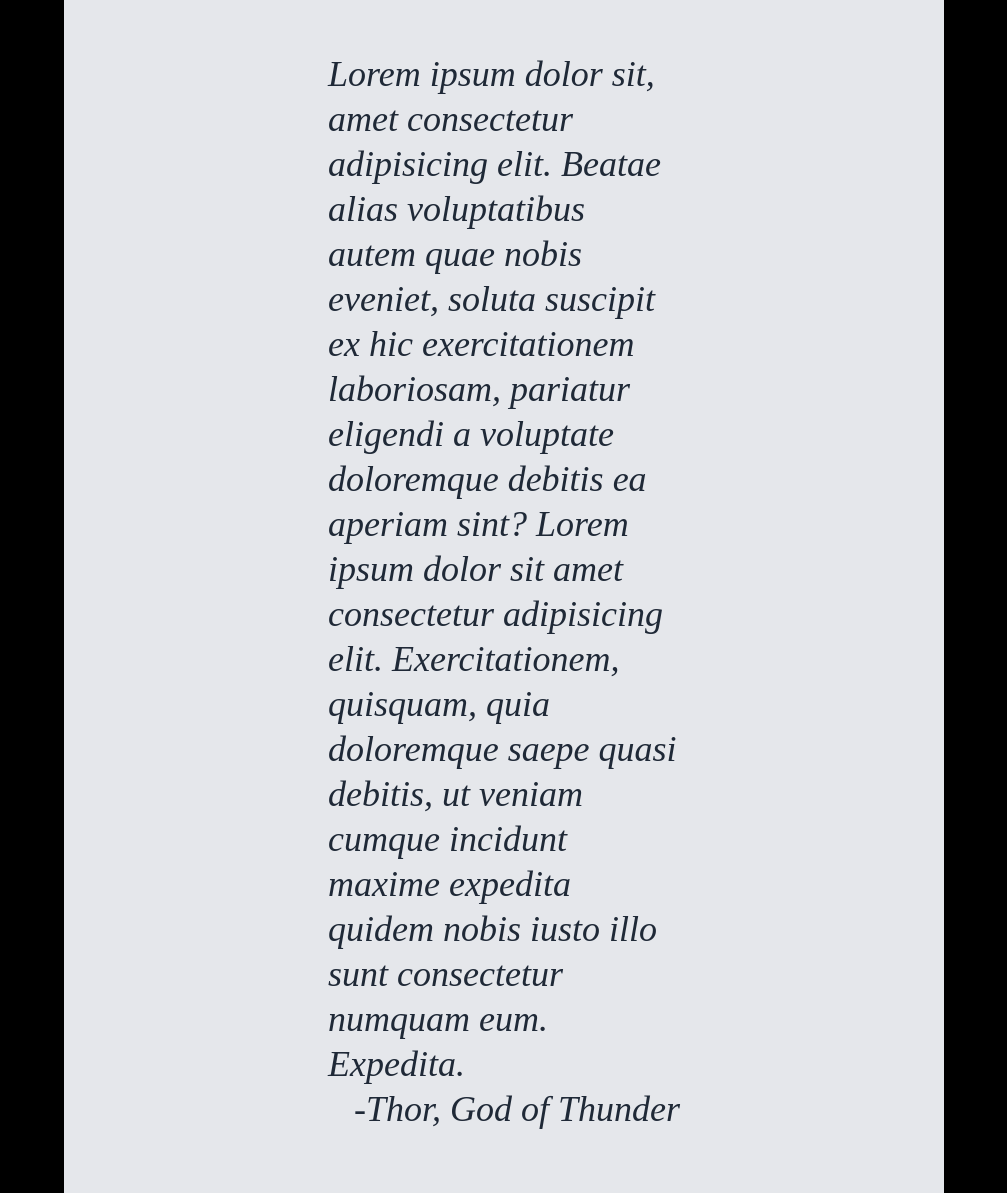
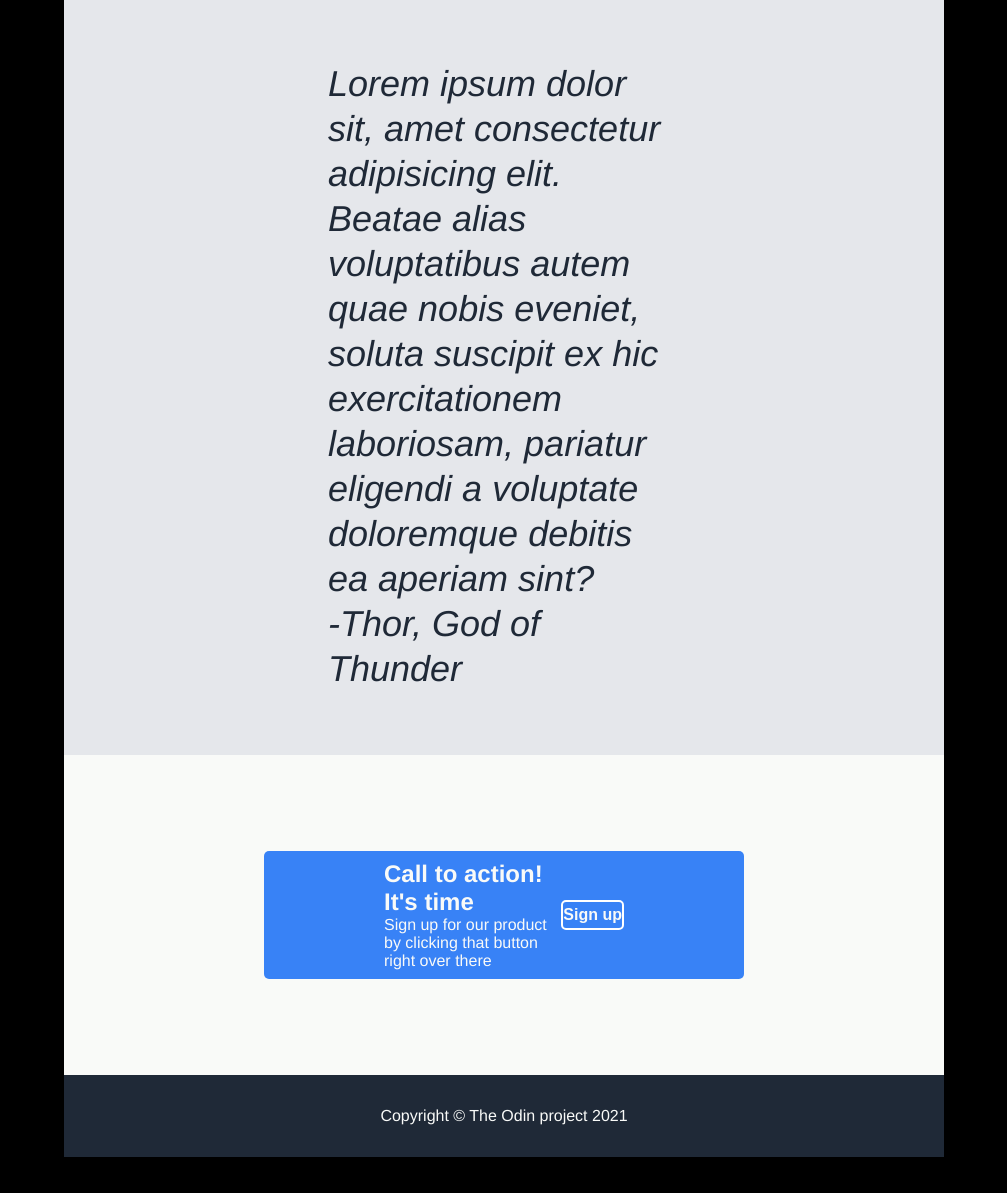
Before and after one commit to KidOfApril/Odin-Landing-page-assigment, a plain HTML site: page index.html in a window 1280 px wide. Shown: the part 892-2085 px from the top of the page, without its empty margins (136-1143 px from the left). After the commit the page ends 2049 px from the top, so only its background shows below. Drawn offline with Linux system fonts and the light colour scheme.

Commit message:
Update index.html and style.css
Last update to correct font-size and font color.

```diff
--- a/css/style.css
+++ b/css/style.css
@@ -13,6 +13,7 @@
 
 body {
     background-color: black;
+    font-family: Helvetica, sans-serif;
 }
 
 /* header */
@@ -183,4 +184,5 @@ footer {
     margin: 0 200px;
     padding: 32px;
     background-color: var(--color-one);
+    color: var(--color-four);
 }
--- a/index.html
+++ b/index.html
@@ -49,7 +49,6 @@
     <section id="quote">
         <div class="div-quote">
             <p class="quote">Lorem ipsum dolor sit, amet consectetur adipisicing elit. Beatae alias voluptatibus autem quae nobis eveniet, soluta suscipit ex hic exercitationem laboriosam, pariatur eligendi a voluptate doloremque debitis ea aperiam sint?
-                Lorem ipsum dolor sit amet consectetur adipisicing elit. Exercitationem, quisquam, quia doloremque saepe quasi debitis, ut veniam cumque incidunt maxime expedita quidem nobis iusto illo sunt consectetur numquam eum. Expedita.
             </p>
             <p class="author">-Thor, God of Thunder</p>
         </div>
```
